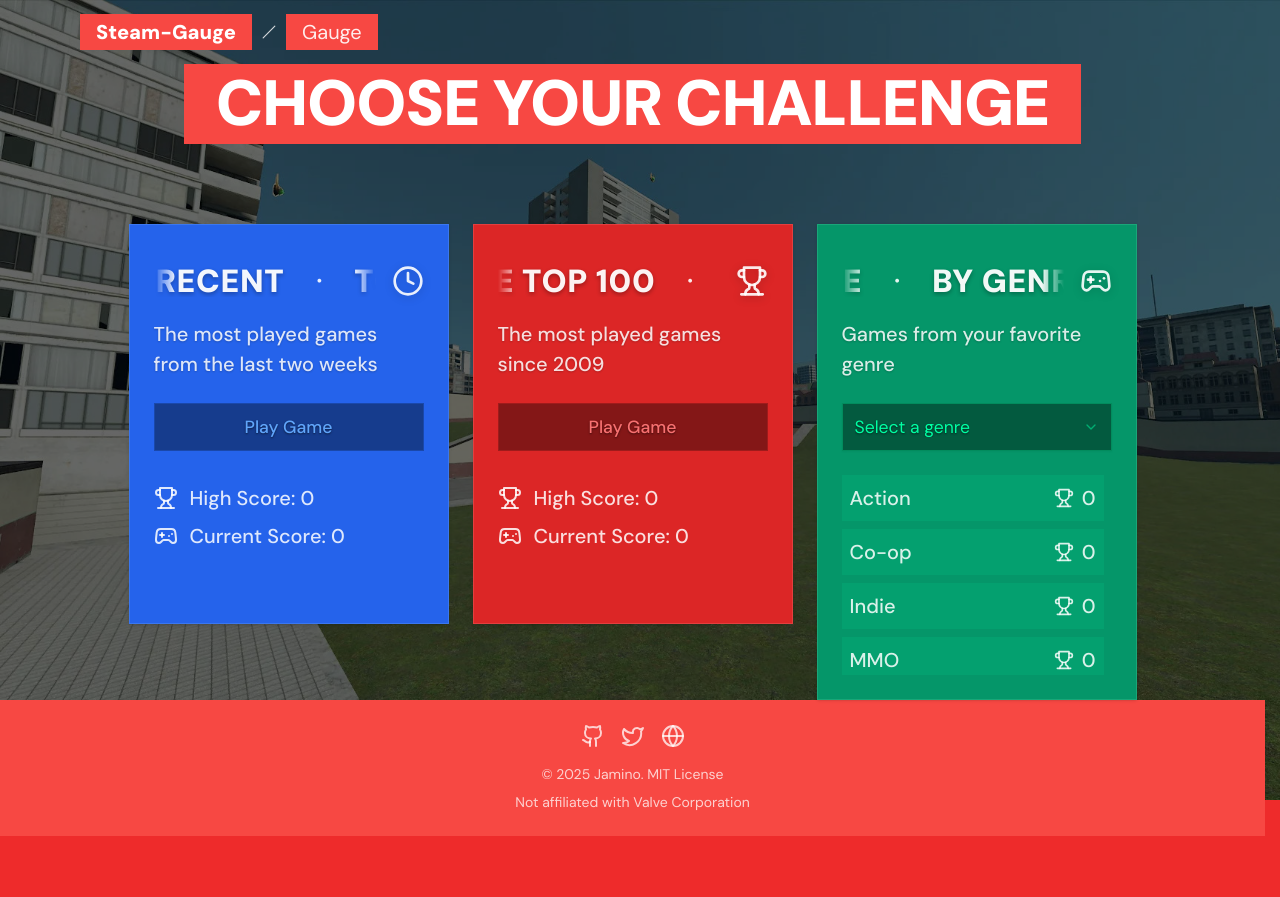
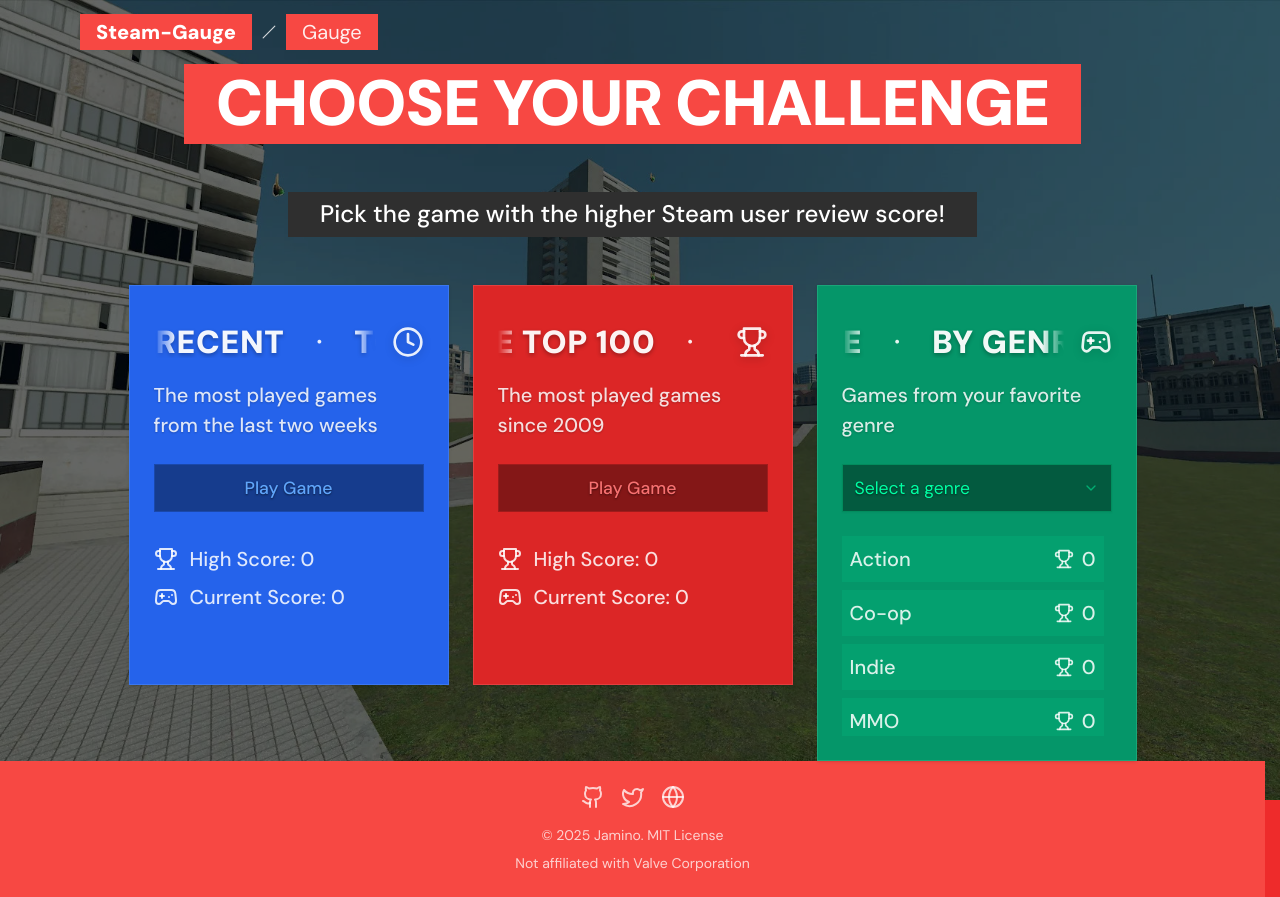
Before and after one commit to DrBiznes/Steam-Gauge, a React (Vite) app: page /gauge in a window 1280 px wide. Before the commit the page ends 836 px from the top, so only its background shows below. Built offline with nearby package versions, Linux system fonts and the light colour scheme.

Commit message:
moreh ighlights

```diff
--- a/src/components/gauge/GameModeSelect.tsx
+++ b/src/components/gauge/GameModeSelect.tsx
@@ -145,6 +145,15 @@
         Choose Your Challenge
       </motion.h1>
 
+      <motion.div
+        initial={{ opacity: 0, scale: 0.8 }}
+        animate={{ opacity: 1, scale: 1 }}
+        transition={{ duration: 0.5, delay: 0.3, ease: "easeOut" }}
+        className="subtitle-highlight"
+      >
+        Pick the game with the higher Steam user review score!
+      </motion.div>
+
       <div className="grid grid-cols-1 md:grid-cols-2 lg:grid-cols-3 gap-6">
         <ModeCard
           title="Top 100 Recent"
--- a/src/components/gauge/gauge.css
+++ b/src/components/gauge/gauge.css
@@ -250,9 +250,20 @@
   background: #F74843;
   padding: 0.5rem 2rem;
   text-shadow: none;
-  margin-bottom: 3rem;
+  margin-bottom: 1rem;
   padding-top: 0.5rem;
   line-height: 1;
+}
+
+.game-mode-select .subtitle-highlight {
+  background: #2F2F2F;
+  padding: 0.5rem 2rem;
+  color: white;
+  font-size: 1.5rem;
+  font-weight: 500;
+  margin-bottom: 1rem;
+  line-height: 1.2;
+  display: inline-block;
 }
 
 /* Recent Top 100 Card */
```
